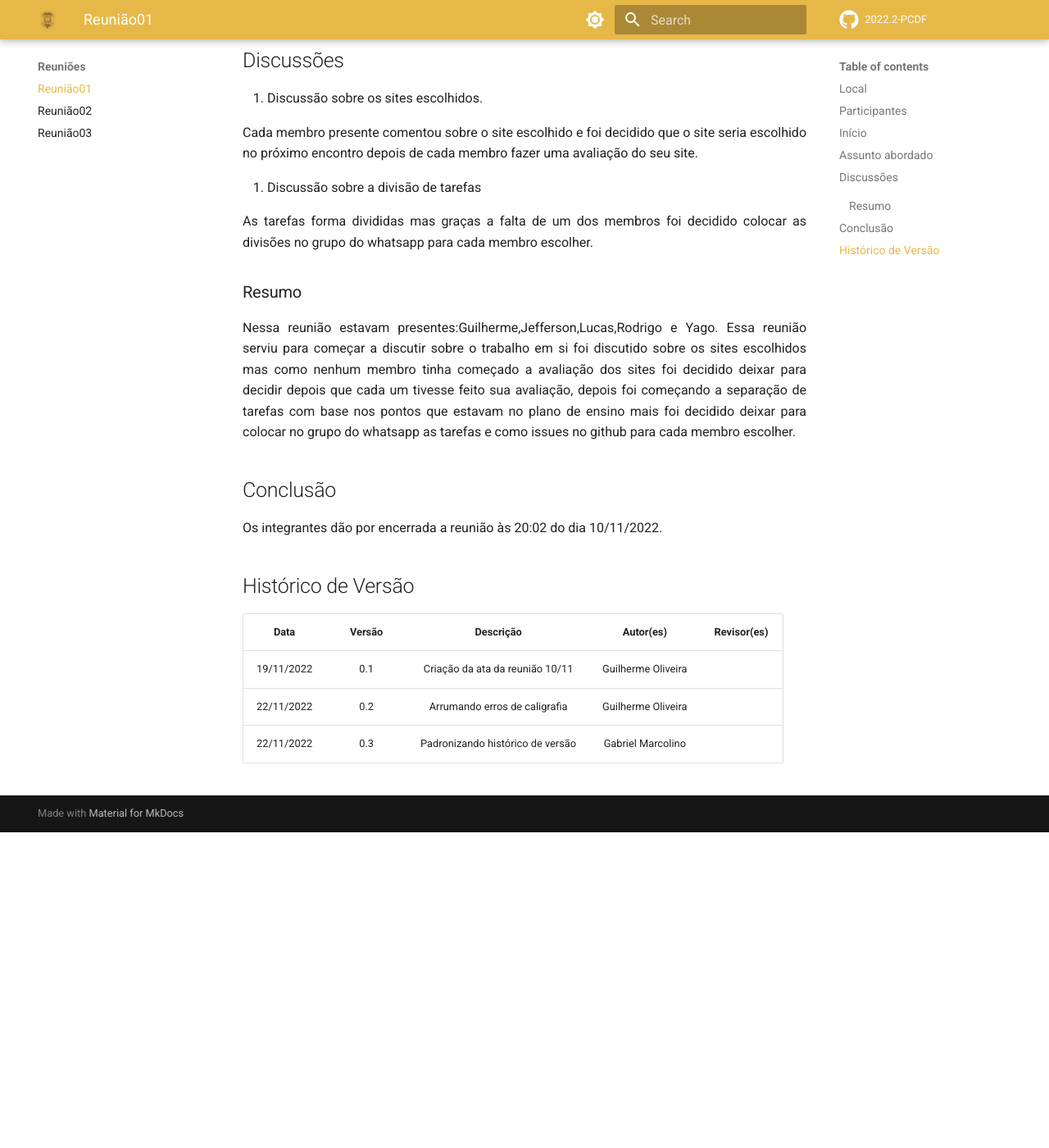
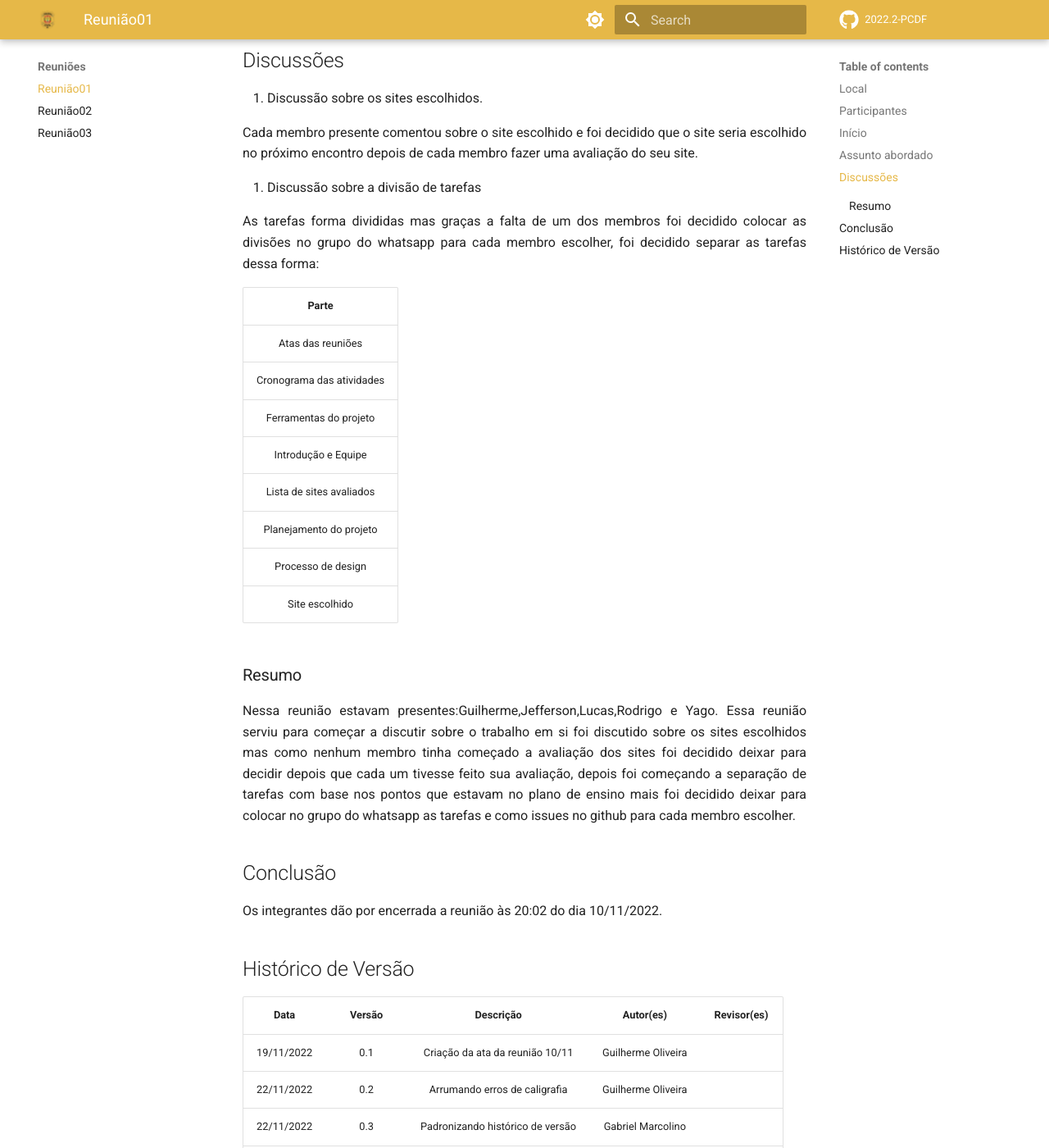
Before and after one commit to Interacao-Humano-Computador/2022.2-PCDF, an MkDocs documentation site: the page built from docs/Atas/Ata1.md, in a window 1280 px wide and 1400 px high, scrolled down 806 px. Shown: the whole window at 82% size. Built offline with MkDocs 1.6.1 and Material for MkDocs 9.7.7, drawn with Linux system fonts in a browser that asks for light colours; comment, search, counter and statistics services are not loaded; before the commit the page ends 1821 px from its top, so only the background shows below that; some of the changed text lies outside the part shown.

Commit message:
Add files via upload

```diff
--- a/docs/Atas/Ata1.md
+++ b/docs/Atas/Ata1.md
@@ -27,8 +27,19 @@ A reunião foi iniciada às 19:30.
 <p style="text-align: justify;">Cada membro presente comentou sobre o site escolhido e foi decidido que o site seria escolhido no próximo encontro depois de cada membro fazer uma avaliação do seu site.</p>
 
 2. Discussão sobre a divisão de tarefas
-<p style="text-align: justify;">As tarefas forma divididas mas graças a falta de um dos membros foi decidido colocar as divisões no grupo do whatsapp para cada membro escolher.
+<p style="text-align: justify;">As tarefas forma divididas mas graças a falta de um dos membros foi decidido colocar as divisões no grupo do whatsapp para cada membro escolher, foi decidido separar as tarefas dessa forma:
 </p>
+|           Parte           |
+| :-----------------------: |
+|      Atas das reuniões    |
+| Cronograma das atividades |
+|  Ferramentas do projeto   |
+|    Introdução e Equipe    |
+| Lista de sites avaliados  |
+|  Planejamento do projeto  |
+|    Processo de design     |
+|      Site escolhido       |
+
 
 
 
@@ -48,3 +59,4 @@ Os integrantes dão por encerrada a reunião às 20:02 do dia 10/11/2022.
 | 19/11/2022 |  0.1   | Criação da ata da reunião 10/11  | Guilherme Oliveira |             |
 | 22/11/2022 |  0.2   |  Arrumando erros de caligrafia   | Guilherme Oliveira |             |
 | 22/11/2022 |  0.3   | Padronizando histórico de versão | Gabriel Marcolino  |             |
+| 06/12/2022 |  0.4   |  Aticionando as tarefas na ata   | Guilherme Oliveira |             |
```
Also changed, not shown: docs/Atas/Ata2.md (+13 -1 lines), docs/Atas/Ata4.md (added, +70 -0 lines).
